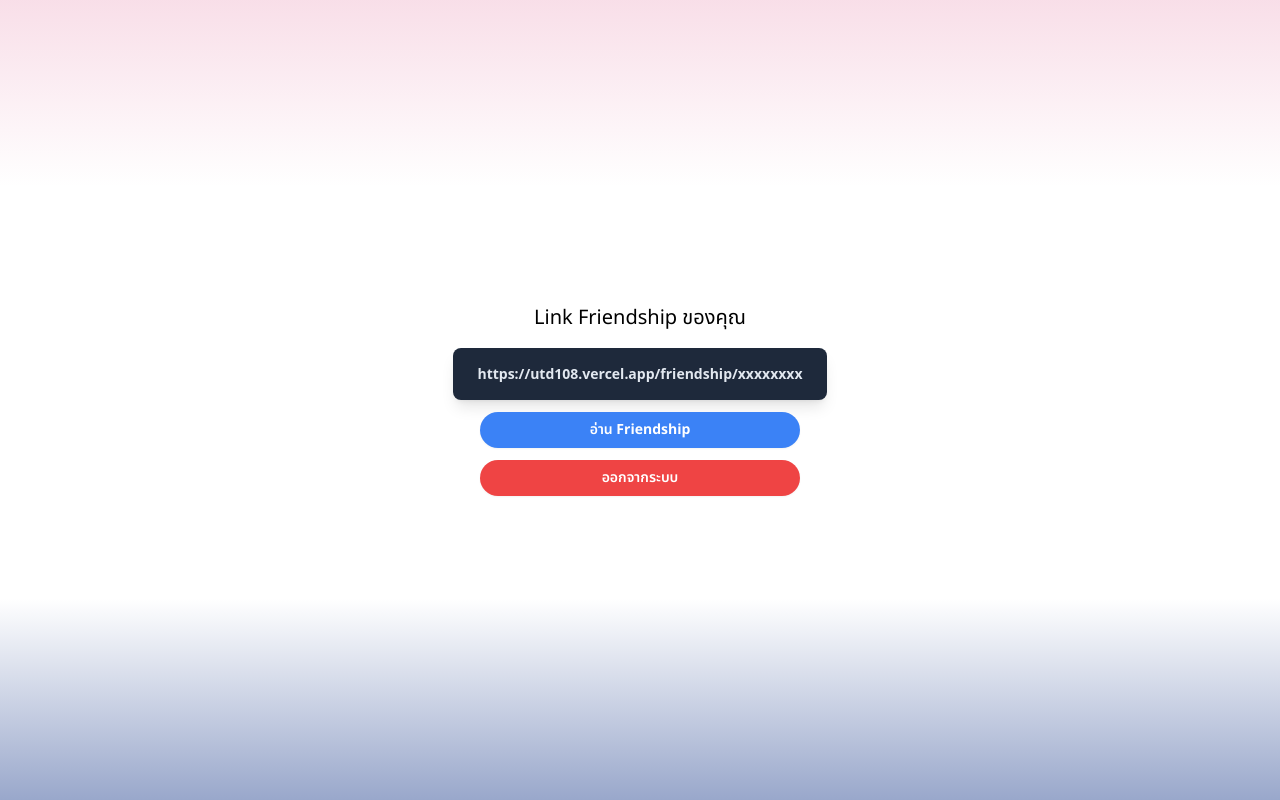
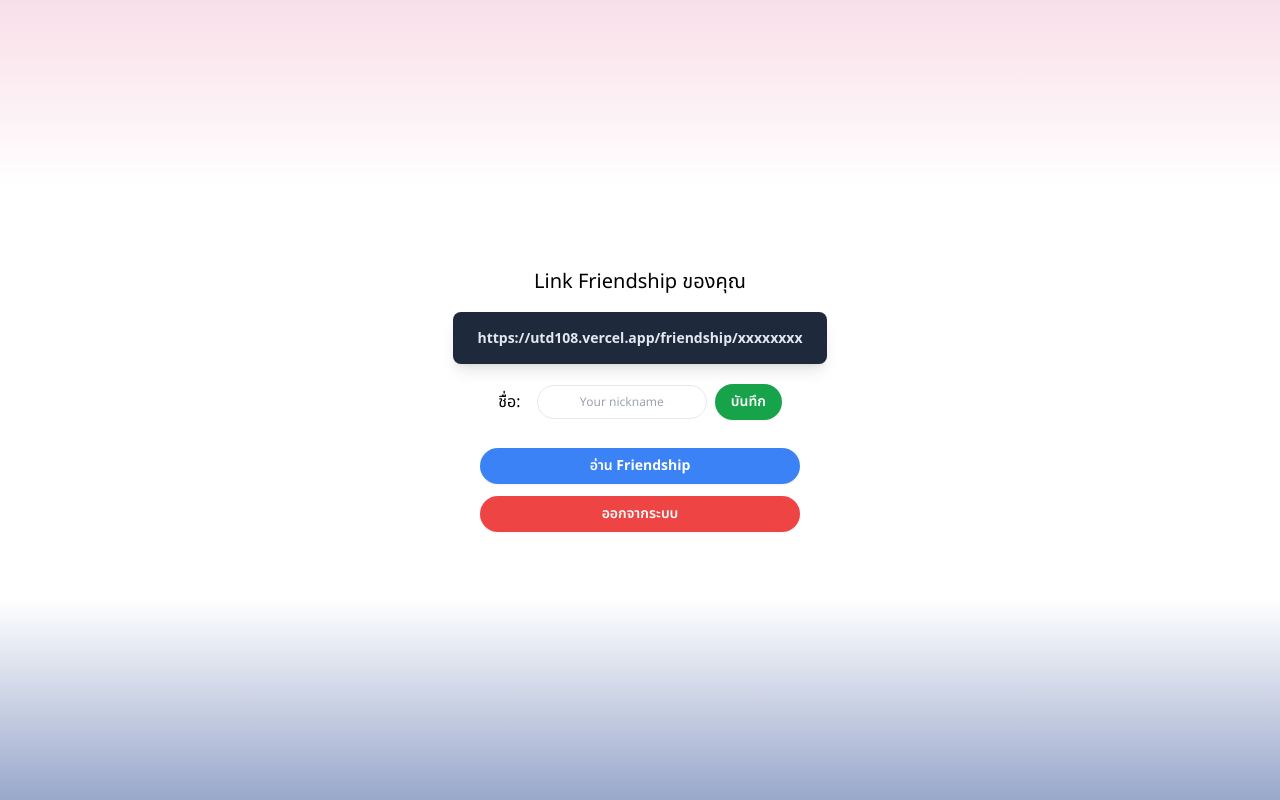
Before and after one commit to Uttaradit-School/utd108, a Next.js app: page /friendship/details in a window 1280 px wide. Built offline with nearby package versions, Linux system fonts and the light colour scheme; no server answers; a web font is replaced by a local one.

Commit message:
🆔 Added nickname form ui

```diff
--- a/pages/friendship/details.tsx
+++ b/pages/friendship/details.tsx
@@ -50,6 +50,21 @@ const FriendShipDetails: NextPage = () => {
               </div>
             </a>
           </div>
+          <div className="mt-3 mb-4 flex w-full items-center justify-center">
+            <h1 className="text-md mt-2 mr-4">ชื่อ: </h1>
+            <input
+              type="text"
+              name="author"
+              maxLength={16}
+              className="w-30 mt-2 rounded-full border p-2
+            text-center text-xs caret-pink-500 transition ease-in-out focus:outline-none focus:ring-2 focus:ring-pink-500"
+              placeholder="Your nickname"
+              required
+            ></input>
+            <button className="w-30 ml-2 mt-2 rounded-full bg-green-600 px-4 py-2 text-sm font-semibold text-white shadow-sm duration-300 ease-in-out hover:scale-105">
+              บันทึก
+            </button>
+          </div>
           <Link href="/friendship/message">
             <button className="mt-3 w-80 rounded-full bg-blue-500 px-4 py-2 text-sm font-semibold text-white shadow-sm duration-300 ease-in-out hover:scale-105">
               อ่าน Friendship
```
